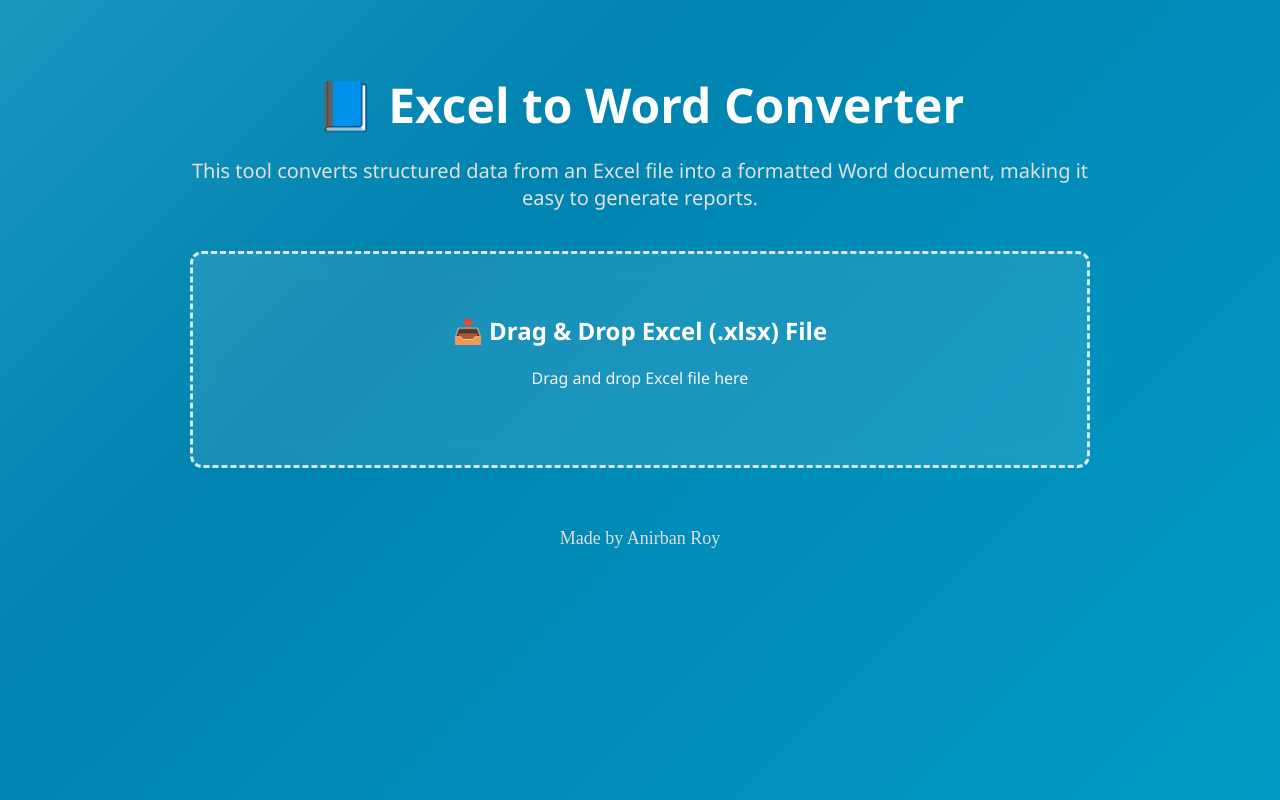
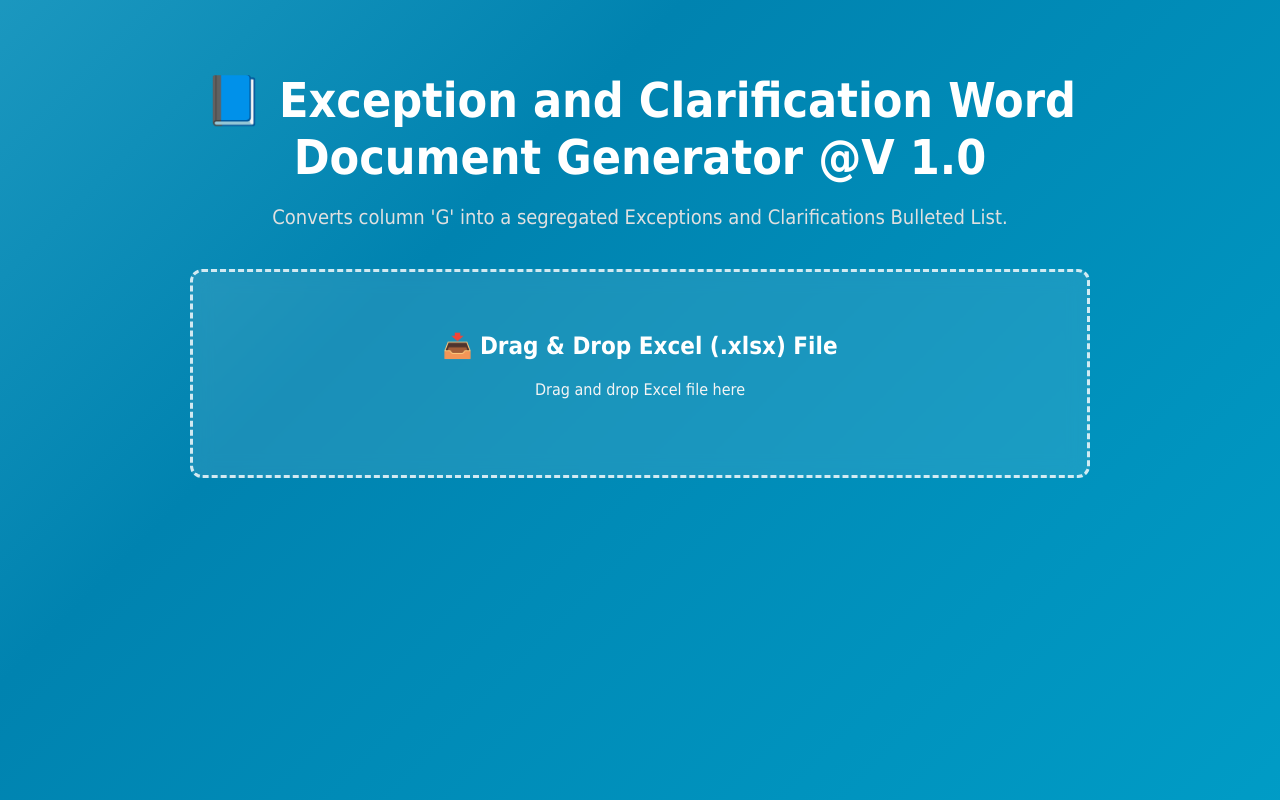
Before and after one commit to tanai1306/excel_to_word, a React (Create React App) app: page / in a window 1280 px wide. Built offline with nearby package versions, Linux system fonts and the light colour scheme.

Commit message:
Document

```diff
--- a/src/Pages/Excel.css
+++ b/src/Pages/Excel.css
@@ -2,7 +2,7 @@
 
 body {
     margin: 0;
-    font-family: "Segoe UI", Tahoma, Geneva, Verdana, sans-serif;
+    font-family: "Time new roman,Segoe UI", Tahoma, Geneva, Verdana, sans-serif;
     color: #444;
     background: linear-gradient(-45deg, #00b4db, #0083b0, #6dd5ed, #212ab0);
     background-size: 400% 400%;
--- a/src/Pages/Excel.js
+++ b/src/Pages/Excel.js
@@ -151,9 +151,9 @@ const ExcelDropToWord = () => {
     return (
 
         <div className="container">
-            <h1 className="title">📘 Excel to Word Converter</h1>
+            <h1 className="title">📘 Exception and Clarification Word Document Generator @V 1.0</h1>
             <p className="subtitle">
-                This tool converts structured data from an Excel file into a formatted Word document, making it easy to generate reports.
+                 Converts column 'G' into a segregated Exceptions and Clarifications Bulleted List.
             </p>
 
             <div className="drop-area" onDrop={handleDrop} onDragOver={handleDragOver}>
@@ -161,7 +161,7 @@ const ExcelDropToWord = () => {
                 <p className="status">{status}</p>
             </div>
 
-            <footer className="footer">Made by Anirban Roy</footer>
+            {/* <footer className="footer">Made by Anirban Roy</footer> */}
         </div>
 
 
```
